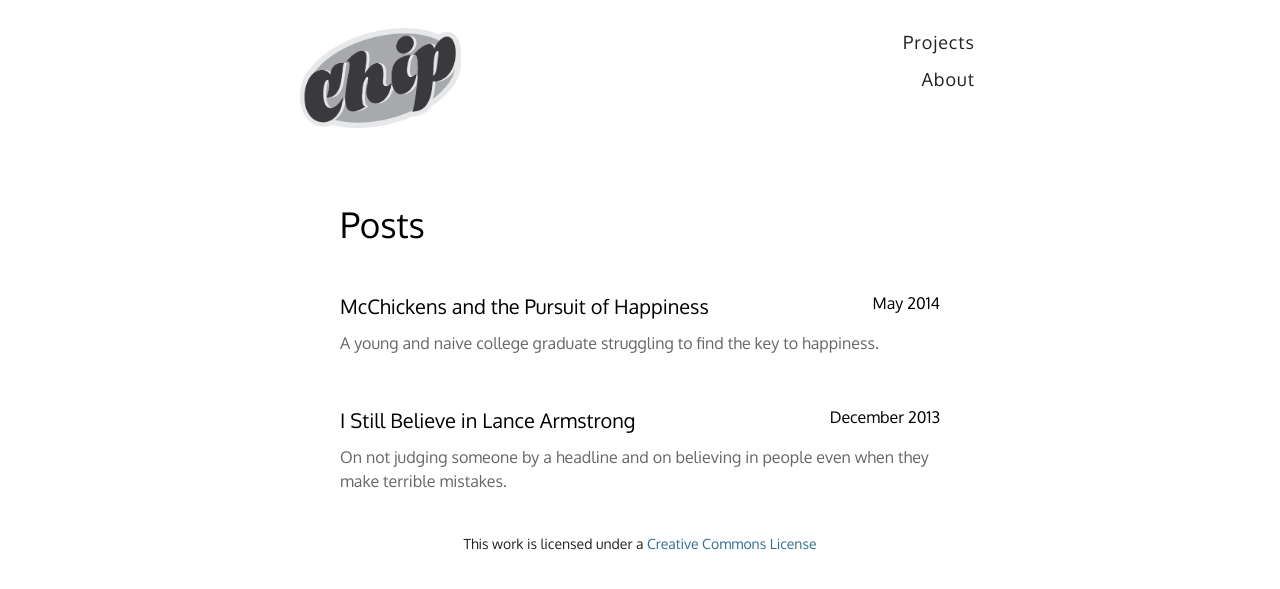
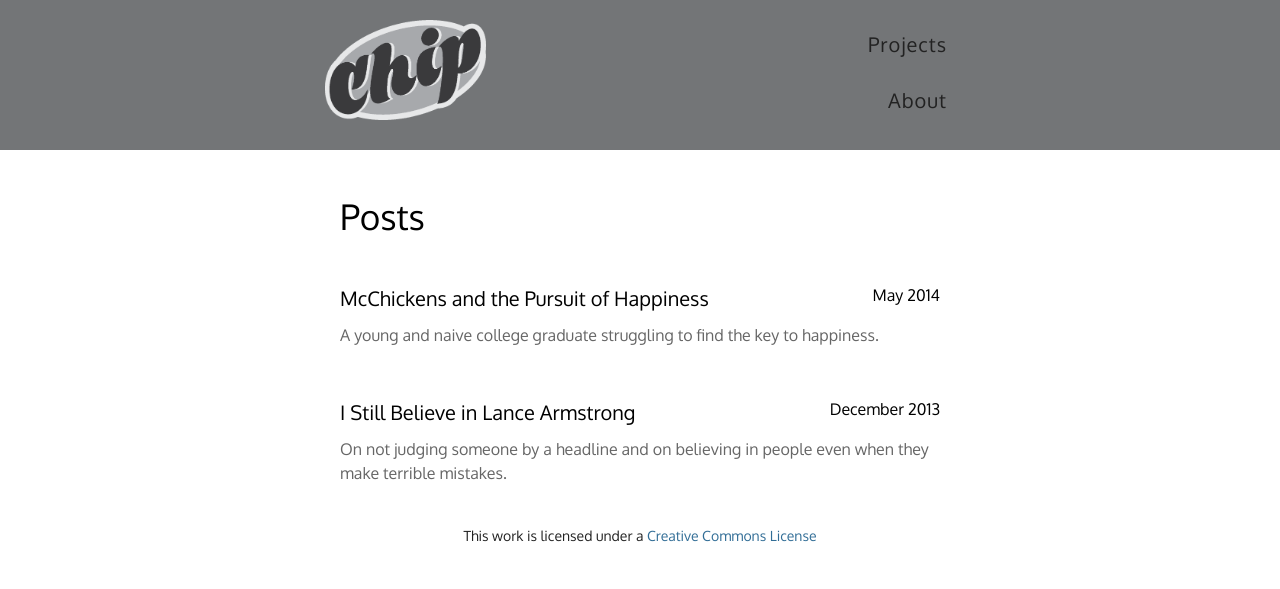
Before and after one commit to chipjacks/chipjacks.github.io, a Jekyll site: the page built from posts/index.markdown, in a window 1280 px wide. Shown: the top 589 px of the page. Built offline with Jekyll 4.4.1, drawn with Linux system fonts in a browser that asks for light colours; Markdown is read by kramdown in place of the engine named in the settings.

Commit message:
update header styling

```diff
--- a/_layouts/default.html
+++ b/_layouts/default.html
@@ -34,9 +34,8 @@
 </script>
     </head>
     <body>
-
-        <div class="site">
 				<div class="header">
+					<div class="inner-header">
 						<div class="logo">
 							<a href="/projects">
 								<img id="logo" src="/images/logo.png">
@@ -50,6 +49,8 @@
 							</ul>
 						</div>
 					</div>
+				</div>
+        <div class="site">
 
           {{ content }}
 
--- a/css/main.css
+++ b/css/main.css
@@ -12,9 +12,8 @@ html {
 }
 
 body {
-  width:680px;
-  margin-right:auto;
-  margin-left:auto;
+  width:100%;
+	margin: 0px;
 }
 
 h1, h2, h3, h4, h5, h6 {
@@ -165,19 +164,34 @@ ul .pl-snippet {
 /*
 /*****************************************************************************/
 
-.site .header {
+.site {
+	width: 680px;
+  margin-right:auto;
+  margin-left:auto;
+}
+
+.inner-header {
   /*background: rgb(115,117,119);*/
 	height: 150px;
 	display:block;
+	width: 680px;
+  margin-right:auto;
+  margin-left:auto;
 }
 
-.site .header #logo {
+.inner-header #logo {
   display:inline-block;
 	padding-top: 5px;
+	padding-left: 25px;
 	height: 100px;
 	text-align:center;
   float:left;
 }
+
+.header {
+	background: rgb(115,117,119);
+}
+
 
 .site .header a {
   text-decoration: none;
@@ -193,6 +207,7 @@ ul .pl-snippet {
 
 .navigation {
 	float: right;
+	padding-right: 20px;
 }
 
 .navigation ul {
@@ -203,8 +218,8 @@ ul .pl-snippet {
 }
 
 .navigation li {
-	padding: 5px;
-	font-size: 18px;
+	padding: 13px;
+	font-size: 20px;
 }
 
 .navigation a {
```
Lines whose indentation alone changed are shown as unchanged.
